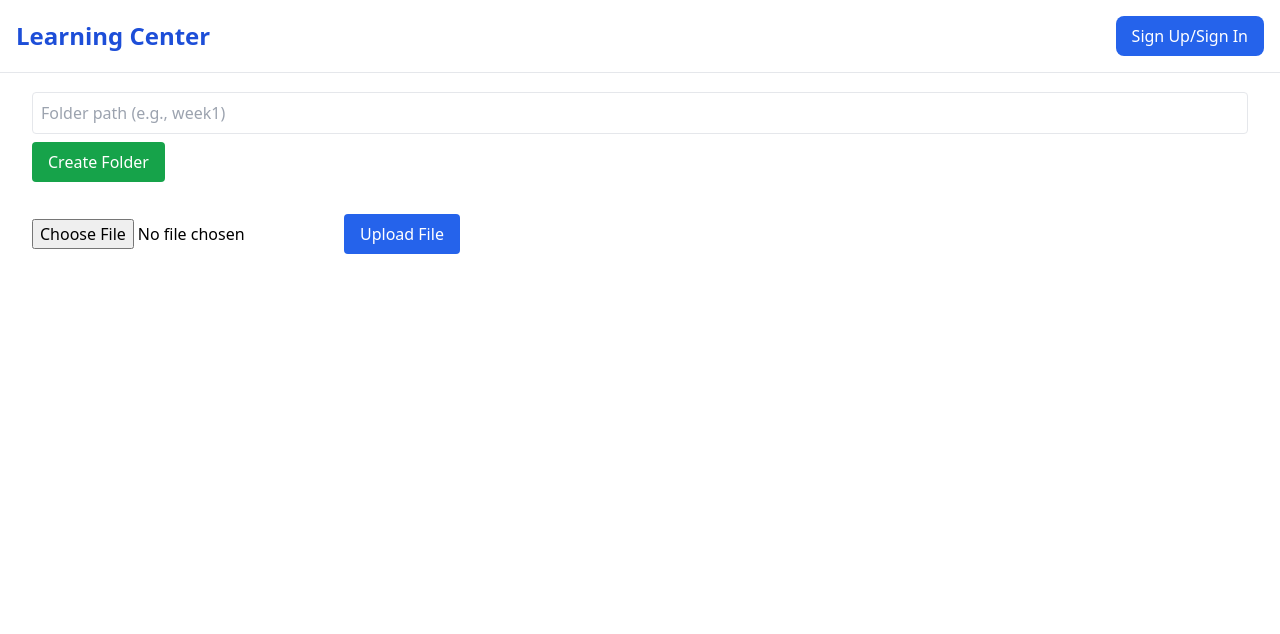
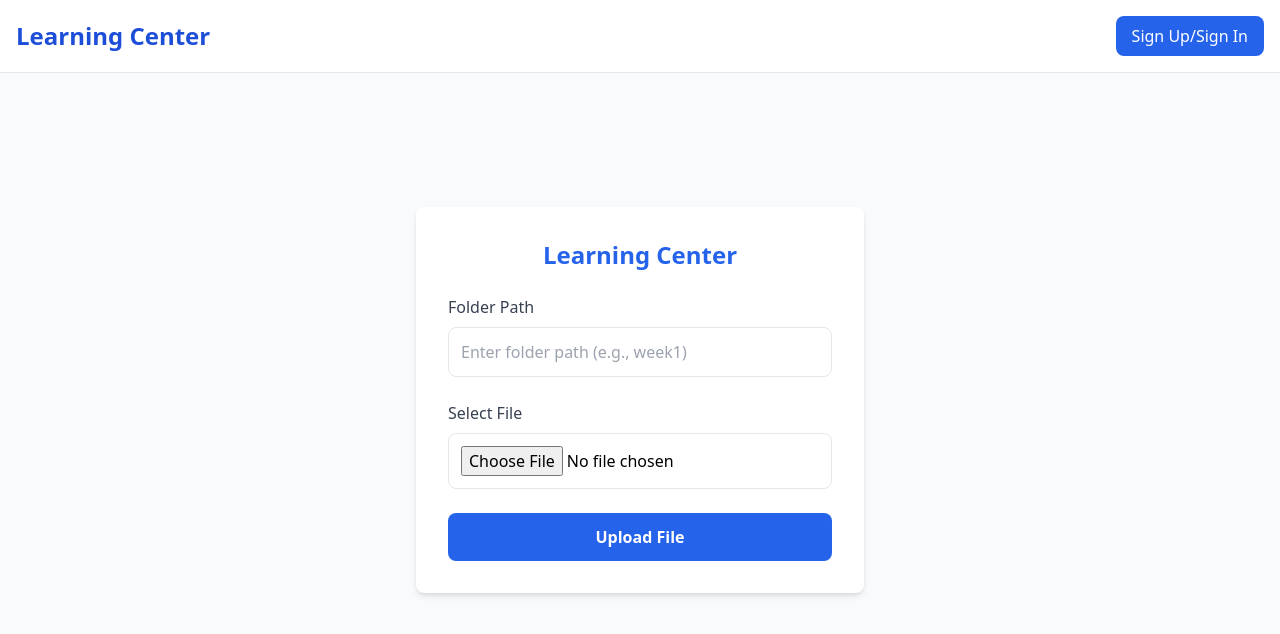
Before and after one commit to vidushichauhan/Learning-Center, a Next.js app: page /edit-course in a window 1280 px wide. Shown: the top 634 px of the page. Built offline with nearby package versions, Linux system fonts and the light colour scheme.

Commit message:
added progress tracker

```diff
--- /dev/null
+++ b/app/components/TrackingCompotent.tsx
@@ -0,0 +1,32 @@
+"use client";
+
+import { useState, useEffect } from "react";
+
+export default function ProgressTracker() {
+  // Example dynamic progress state
+  const [progress, setProgress] = useState({ watched: 16, total: 39 });
+
+  // Calculate completion percentage
+  const completionPercentage = Math.round((progress.watched / progress.total) * 100);
+
+  return (
+    <div
+      className="fixed right-4 bottom-4 bg-white shadow-lg rounded-lg p-4 w-80"
+      style={{ zIndex: 1000 }}
+    >
+      <h2 className="text-lg font-semibold mb-2">Progress Tracker</h2>
+      <p className="text-sm text-gray-600 mb-2">
+        Videos Watched: <strong>{progress.watched} of {progress.total}</strong> ({completionPercentage}%)
+      </p>
+      <div className="w-full bg-gray-200 h-4 rounded-lg overflow-hidden">
+        <div
+          className="bg-green-500 h-4"
+          style={{ width: `${completionPercentage}%` }}
+        ></div>
+      </div>
+      <p className="text-xs text-gray-500 mt-2">
+        Progress may take up to 2 hours to reflect.
+      </p>
+    </div>
+  );
+}
--- a/app/edit-course/page.tsx
+++ b/app/edit-course/page.tsx
@@ -1,93 +1,103 @@
 "use client";
 
-import { useState } from 'react';
+import { useState } from "react";
+import { useSearchParams } from "next/navigation"; // Use this to handle query parameters
 
 export default function EditCoursePage() {
-  const [folderPath, setFolderPath] = useState('');
+  const searchParams = useSearchParams(); // Get query parameters dynamically
+  const repoName = searchParams.get("repoName"); // Extract `repoName` from the URL
+  const [folderPath, setFolderPath] = useState("");
   const [file, setFile] = useState<File | null>(null);
   const [uploadStatus, setUploadStatus] = useState<string | null>(null);
 
-  // Function to create folder
-  const handleCreateFolder = async () => {
-    try {
-      const response = await fetch('http://localhost:4000/api/create-folder', {
-        method: 'POST',
-        headers: {
-          'Content-Type': 'application/json',
-        },
-        body: JSON.stringify({ repoName: 'example-course-name', folderPath }), // Replace with actual repo name
-      });
+  // Function to handle file upload and folder creation
+  const handleAction = async () => {
+    if (!repoName) {
+      setUploadStatus("Repository name is missing in the URL.");
+      return;
+    }
 
-      if (response.ok) {
-        setUploadStatus('Folder created successfully!');
-      } else {
-        const data = await response.json();
-        setUploadStatus(data.error || 'Failed to create folder');
+    if (!folderPath.trim()) {
+      setUploadStatus("Please enter a folder path.");
+      return;
     }
-    } catch (error) {
-      setUploadStatus('An error occurred while creating the folder');
+
+    if (!file) {
+      setUploadStatus("Please select a file to upload.");
+      return;
     }
-  };
-
-  // Function to handle file upload
-  const handleFileUpload = async () => {
-    if (!file) return;
 
     try {
       const formData = new FormData();
-      formData.append('file', file);
-      formData.append('repoName', 'example-course-name'); // Replace with actual repo name
-      formData.append('folderPath', folderPath); // Specify folder path
+      formData.append("repoName", repoName);
+      formData.append("folderPath", folderPath);
+      formData.append("file", file);
 
-      const response = await fetch('http://localhost:4000/api/upload-file', {
-        method: 'POST',
+      const response = await fetch("http://localhost:4000/api/handle-file", {
+        method: "POST",
         body: formData,
       });
 
       if (response.ok) {
-        setUploadStatus('File uploaded successfully!');
+        const data = await response.json();
+        setUploadStatus("File uploaded successfully!");
       } else {
-        const data = await response.json();
-        setUploadStatus(data.error || 'File upload failed');
+        const errorData = await response.json();
+        setUploadStatus(errorData.error || "An error occurred while uploading the file.");
       }
     } catch (error) {
-      setUploadStatus('An error occurred while uploading the file');
+      setUploadStatus("An unexpected error occurred. Please try again.");
     }
   };
 
   return (
-    <div className="p-8">
-      <h1 className="text-3xl font-bold mb-6">Edit Course</h1>
+    <div className="min-h-screen bg-gray-50 flex items-center justify-center p-6">
+      <div className="bg-white shadow-md rounded-lg p-8 w-full max-w-md animate-fadeIn">
+        <h1 className="text-2xl font-bold text-blue-600 mb-6 text-center">Learning Center</h1>
 
-      {/* Folder Creation Section */}
         <div className="mb-6">
+          <label htmlFor="folderPath" className="block text-gray-700 font-medium mb-2">
+            Folder Path
+          </label>
           <input
+            id="folderPath"
             type="text"
-          placeholder="Folder path (e.g., week1)"
+            placeholder="Enter folder path (e.g., week1)"
             value={folderPath}
             onChange={(e) => setFolderPath(e.target.value)}
-          className="border p-2 rounded w-full mb-2"
+            className="w-full p-3 border rounded-lg focus:ring-2 focus:ring-blue-500"
           />
-        <button
-          onClick={handleCreateFolder}
-          className="bg-green-600 text-white px-4 py-2 rounded"
-        >
-          Create Folder
-        </button>
         </div>
 
-      {/* File Upload Section */}
-      <div className="mb-4">
-        <input type="file" onChange={(e) => setFile(e.target.files?.[0] || null)} />
+        <div className="mb-6">
+          <label htmlFor="fileUpload" className="block text-gray-700 font-medium mb-2">
+            Select File
+          </label>
+          <input
+            id="fileUpload"
+            type="file"
+            onChange={(e) => setFile(e.target.files?.[0] || null)}
+            className="w-full p-3 border rounded-lg focus:ring-2 focus:ring-blue-500"
+          />
+        </div>
+
         <button
-          onClick={handleFileUpload}
-          className="mt-2 bg-blue-600 text-white px-4 py-2 rounded"
+          onClick={handleAction}
+          className="w-full bg-blue-600 text-white py-3 rounded-lg font-semibold hover:bg-blue-700 transition"
         >
           Upload File
         </button>
+
+        {uploadStatus && (
+          <p
+            className={`mt-4 text-center ${
+              uploadStatus.includes("successfully") ? "text-green-600" : "text-red-600"
+            }`}
+          >
+            {uploadStatus}
+          </p>
+        )}
       </div>
-
-      {uploadStatus && <p className="text-gray-600">{uploadStatus}</p>}
     </div>
   );
 }
--- a/package.json
+++ b/package.json
@@ -19,10 +19,11 @@
     "@types/node": "^20",
     "@types/react": "^18",
     "@types/react-dom": "^18",
+    "autoprefixer": "^10.4.20",
     "eslint": "^8",
     "eslint-config-next": "14.2.15",
-    "postcss": "^8",
-    "tailwindcss": "^3.4.1",
+    "postcss": "^8.4.49",
+    "tailwindcss": "^3.4.15",
     "typescript": "^5"
   }
 }
--- /dev/null
+++ b/tailwind.config.js
@@ -0,0 +1,23 @@
+/** @type {import('tailwindcss').Config} */
+module.exports = {
+  content: [
+    "./app/**/*.{js,jsx,ts,tsx}",
+    "./components/**/*.{js,jsx,ts,tsx}",
+    "./pages/**/*.{js,jsx,ts,tsx}",
+    "./src/**/*.{js,jsx,ts,tsx}",
+  ],
+  theme: {
+    extend: {
+      animation: {
+        fadeIn: "fadeIn 1s ease-in-out",
+      },
+      keyframes: {
+        fadeIn: {
+          "0%": { opacity: "0" },
+          "100%": { opacity: "1" },
+        },
+      },
+    },
+  },
+  plugins: [],
+};
```
Also changed, not shown: app/course/page.tsx (+47 -22 lines), 2 other files (tests, documents, lock files or other folders). Lines whose indentation alone changed are shown as unchanged.
